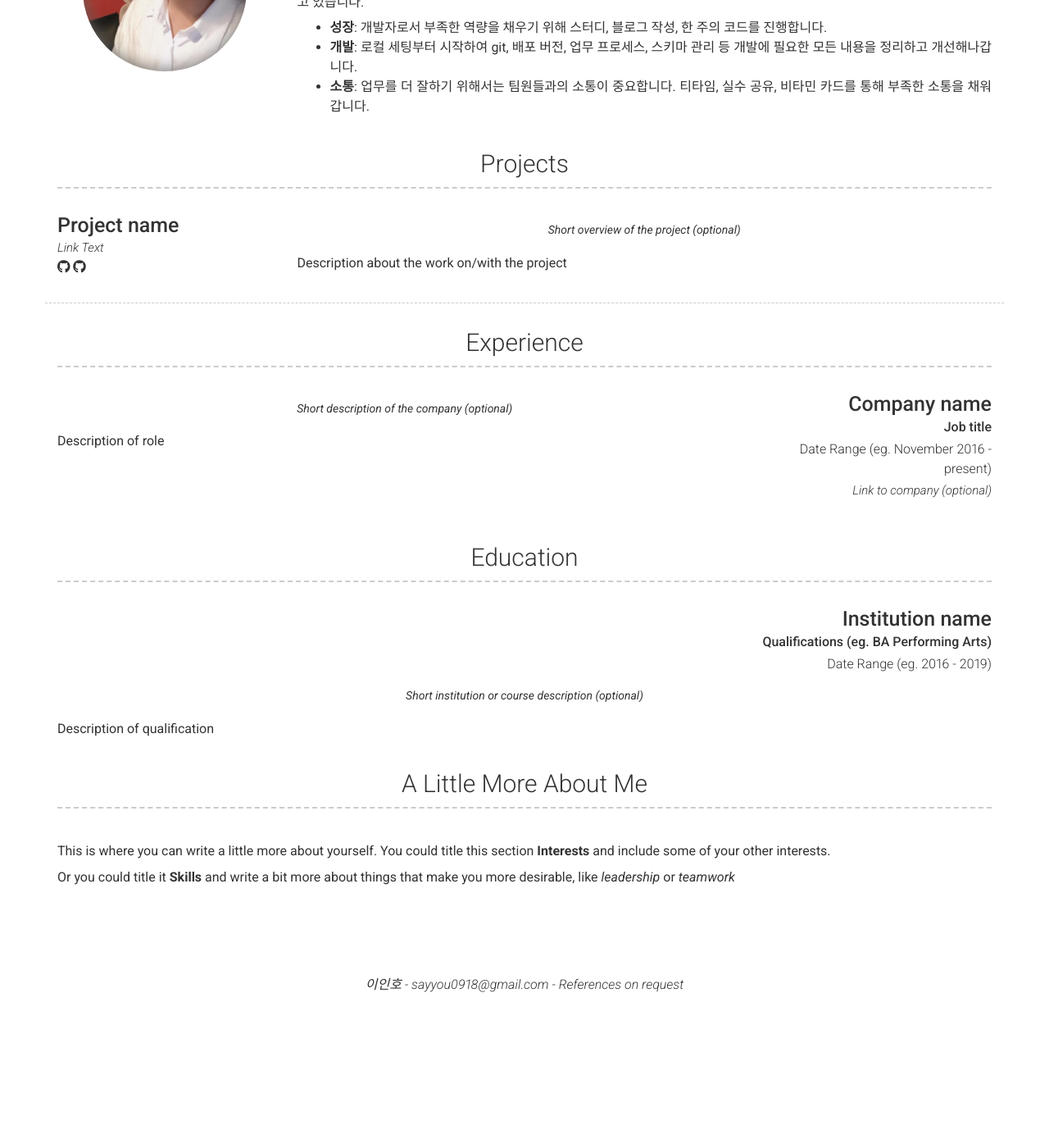
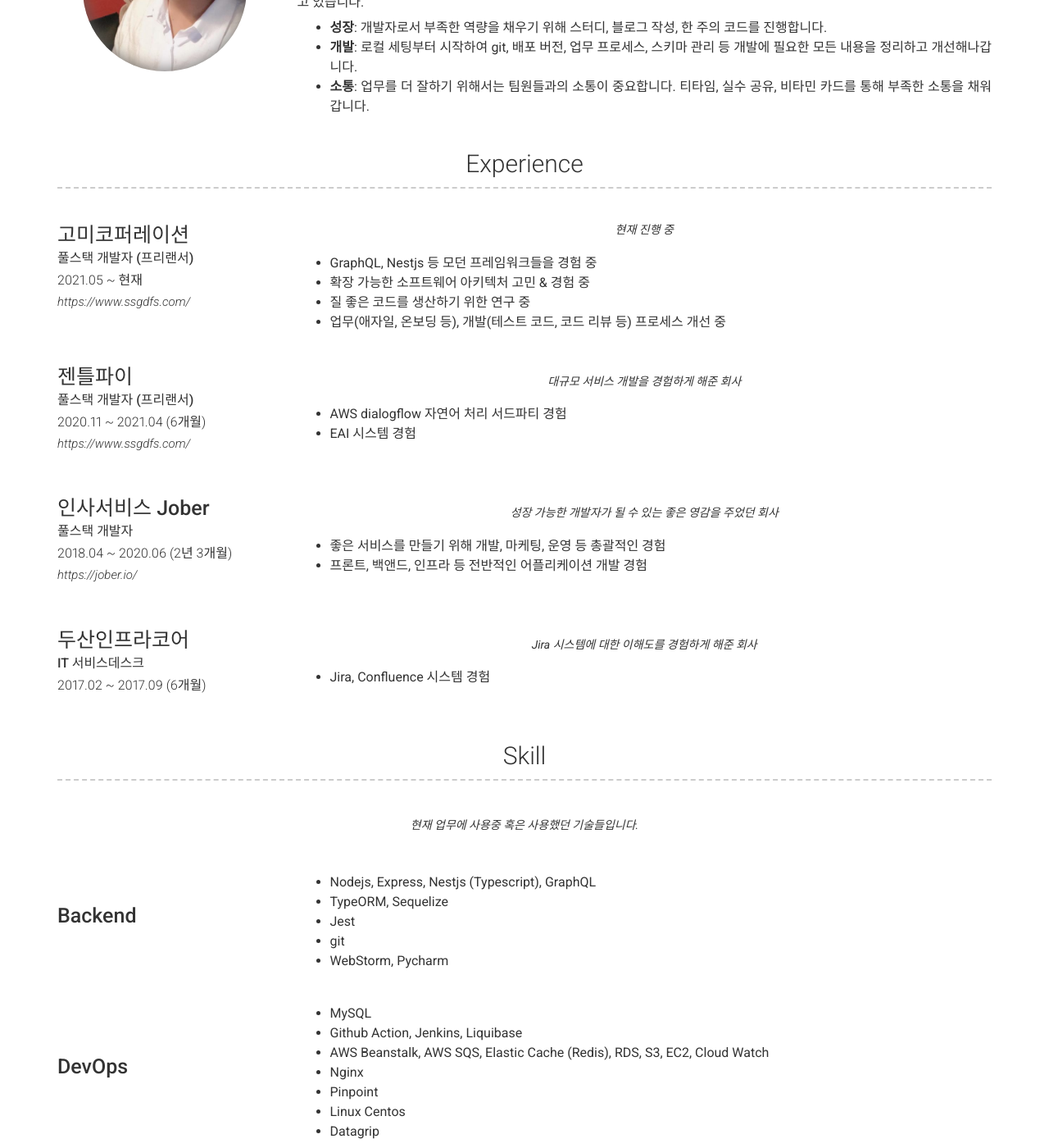
Before and after one commit to mystyle2006/mystyle2006.github.io, a Jekyll site: the page built from index.md, in a window 1280 px wide and 1400 px high, scrolled down 415 px. Shown: the whole window at 82% size. Built offline with Jekyll 4.4.1, drawn with Linux system fonts in a browser that asks for light colours; nearby versions of some CDN libraries; before the commit the page ends 1636 px from its top, so only the background shows below that; some of the changed text lies outside the part shown.

Commit message:
adding skills, 경력

```diff
--- a/_config.yml
+++ b/_config.yml
@@ -44,38 +44,106 @@ about_content: | # this will include new lines to allow paragraphs
 
 
 content:
-  - title: Projects # Title for the section
-    layout: list # Type of content section (list/text)
-    content:
-      - layout: left
-        border: weak  # Value of `weak` will display a weak border below this item. # Any
-                      # other value (or no value) means no border will be displayed
-        title: Project name
-        link: Link to project (eg. sproogen.github.io/modern-resume-theme)(optional)
-        link_text: Link Text
-        additional_links:
-          - title:  Github page for project (eg. sproogen/modern-resume-theme)
-            icon: fab fa-github
-            url: Link to project (eg. sproogen.github.io/modern-resume-theme)(optional)
-          - title:  Github page for project (eg. sproogen/modern-resume-theme)
-            icon: fab fa-github
-            url: Link to project (eg. sproogen.github.io/modern-resume-theme)(optional)
-        quote: >
-          Short overview of the project (optional)
-        description: | # this will include new lines to allow paragraphs
-          Description about the work on/with the project
   - title: Experience
     layout: list
     content:
-      - layout: right
-        title: Company name
-        sub_title: Job title
-        caption: Date Range (eg. November 2016 - present)
-        link: Link to company (optional)
+      - layout: left
+        title: 고미코퍼레이션
+        sub_title: 풀스택 개발자 (프리랜서)
+        caption: 2021.05 ~ 현재
+        link: https://www.ssgdfs.com/
         quote: >
-          Short description of the company (optional)
+          현재 진행 중
         description: | # this will include new lines to allow paragraphs
-          Description of role
+          - GraphQL, Nestjs 등 모던 프레임워크들을 경험 중
+          - 확장 가능한 소프트웨어 아키텍처 고민 & 경험 중
+          - 질 좋은 코드를 생산하기 위한 연구 중
+          - 업무(애자일, 온보딩 등), 개발(테스트 코드, 코드 리뷰 등) 프로세스 개선 중
+
+      - layout: left
+        title: 젠틀파이
+        sub_title: 풀스택 개발자 (프리랜서)
+        caption: 2020.11 ~ 2021.04 (6개월)
+        link: https://www.ssgdfs.com/
+        quote: >
+          대규모 서비스 개발을 경험하게 해준 회사
+        description: | # this will include new lines to allow paragraphs
+          - AWS dialogflow 자연어 처리 서드파티 경험
+          - EAI 시스템 경험
+
+      - layout: left
+        title: 인사서비스 Jober
+        sub_title: 풀스택 개발자
+        caption: 2018.04 ~ 2020.06 (2년 3개월)
+        link: https://jober.io/
+        quote: >
+          성장 가능한 개발자가 될 수 있는 좋은 영감을 주었던 회사
+        description: | # this will include new lines to allow paragraphs
+          - 좋은 서비스를 만들기 위해 개발, 마케팅, 운영 등 총괄적인 경험
+          - 프론트, 백앤드, 인프라 등 전반적인 어플리케이션 개발 경험
+
+      - layout: left
+        title: 두산인프라코어
+        sub_title: IT 서비스데스크
+        caption: 2017.02 ~ 2017.09 (6개월)
+        quote: >
+          Jira 시스템에 대한 이해도를 경험하게 해준 회사
+        description: | # this will include new lines to allow paragraphs
+          - Jira, Confluence 시스템 경험
+
+  - title: Skill
+    layout: list
+    content:
+      - layout: top-middle
+        quote: >
+          현재 업무에 사용중 혹은 사용했던 기술들입니다.
+
+      - layout: left
+        title: Backend
+        description: |
+          - Nodejs, Express, Nestjs (Typescript), GraphQL
+          - TypeORM, Sequelize
+          - Jest
+          - git
+          - WebStorm, Pycharm
+
+      - layout: left
+        title: DevOps
+        description: |
+          - MySQL
+          - Github Action, Jenkins, Liquibase
+          - AWS Beanstalk, AWS SQS, Elastic Cache (Redis), RDS, S3, EC2, Cloud Watch
+          - Nginx
+          - Pinpoint
+          - Linux Centos
+          - Datagrip
+
+      - layout: left
+        title: Frontend
+        description: |
+          - ES5, ES6
+          - React, Vuejs
+          - Vuex, Redux
+          - css, sass
+
+      - layout: left
+        title: etc
+        description: |
+          - jira, confluence, notion, monday.com, github
+          - slack
+
+  - title: 역량
+    layout: list
+    content:
+      - layout: top-middle
+        title: Institution name
+        sub_title: Qualifications (eg. BA Performing Arts)
+        caption: Date Range (eg. 2016 - 2019)
+        quote: >
+          Short institution or course description (optional)
+        description: | # this will include new lines to allow paragraphs
+          Description of qualification
+
   - title: Education
     layout: list
     content:
```
